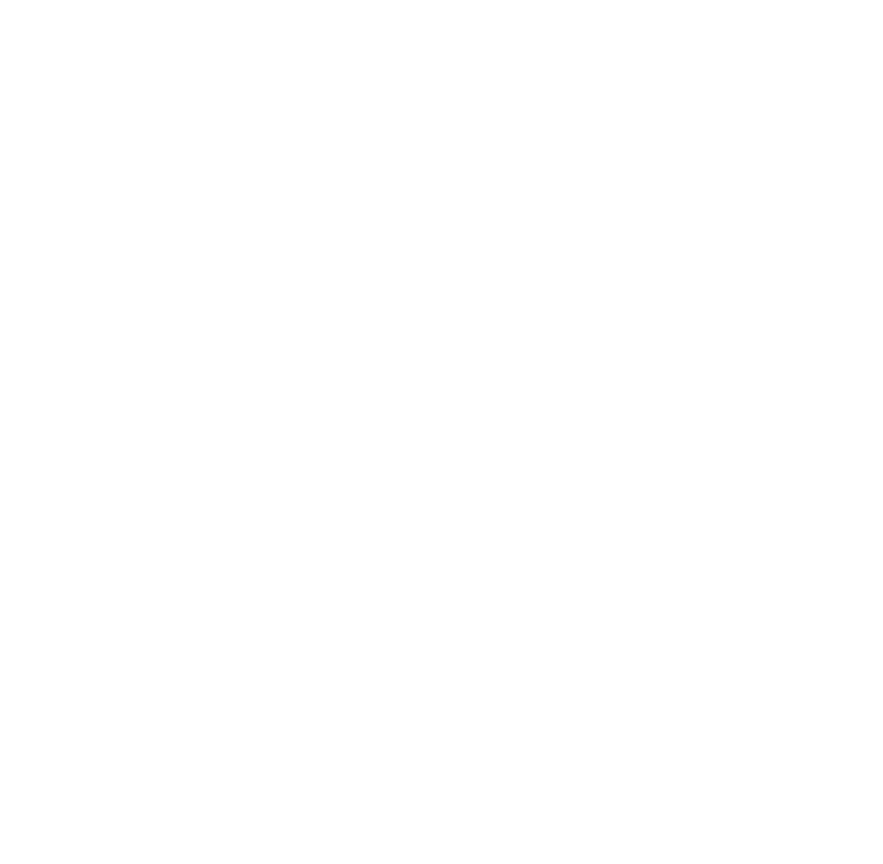
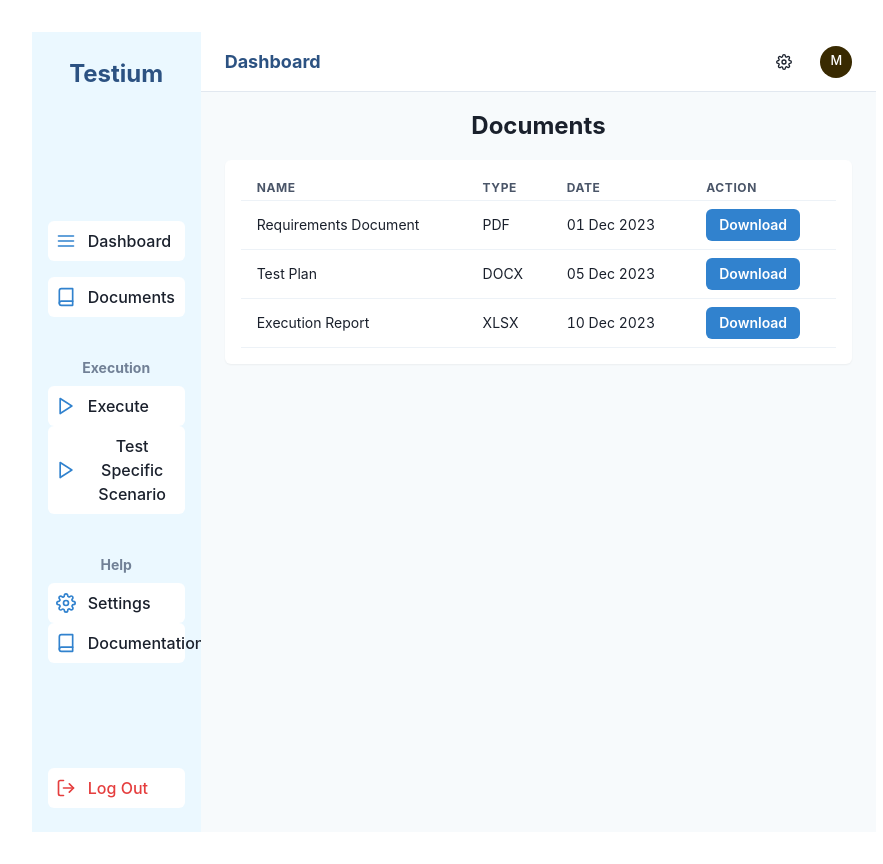
Before and after one commit to 7azemmm/Self-Healing-Framework, a React (Vite) app in the folder Frontend/: page /documents in a window 1280 px wide. Before the commit this address had no page. Shown: the whole page, without its empty margins (186-1069 px from the left). Before the commit the page ends 800 px from the top, so only its background shows below. Built offline with nearby package versions, Linux system fonts and the light colour scheme.

Commit message:
Documents page

```diff
--- a/Frontend/src/routes.js
+++ b/Frontend/src/routes.js
@@ -1,6 +1,7 @@
 import Login from './views/auth/Login'; // Adjust the path as needed
 import Signup from './views/auth/Signup'; // Adjust the path as needed
 import Dashboard from './views/maindashboard/Dashboard.jsx'
+import Documents from './views/maindashboard/Documents.jsx'
 
 const routes = [
   {
@@ -14,6 +15,10 @@
   {
     path :'/dashboard',
     component :Dashboard,
+  },
+  {
+    path :'/documents',
+    component :Documents
   }
 //   {
 //     path: '/',
--- a/Frontend/src/views/common/Sidebar.jsx
+++ b/Frontend/src/views/common/Sidebar.jsx
@@ -20,27 +20,28 @@
 
       {/* Menu */}
       <VStack align="stretch" spacing={4}>
-        <SidebarItem icon={FiMenu} label="Dashboard" />
-        <SidebarItem icon={FiBook} label="Documents" />
+        <SidebarItem icon={FiMenu} label="Dashboard" href="/dashboard" />
+        <SidebarItem icon={FiBook} label="Documents" href="/documents" />
         <SidebarSection label="Execution">
-          <SidebarItem icon={FiPlay} label="Execute" />
-          <SidebarItem icon={FiPlay} label="Test Specific Scenario" />
+          <SidebarItem icon={FiPlay} label="Execute" href="/execute" />
+          <SidebarItem icon={FiPlay} label="Test Specific Scenario" href="/test-scenario" />
         </SidebarSection>
         <SidebarSection label="Help">
-          <SidebarItem icon={FiSettings} label="Settings" />
-          <SidebarItem icon={FiBook} label="Documentation" />
+          <SidebarItem icon={FiSettings} label="Settings" href="/settings" />
+          <SidebarItem icon={FiBook} label="Documentation" href="/documentation" />
         </SidebarSection>
       </VStack>
 
       {/* Logout */}
-      <SidebarItem icon={FiLogOut} label="Log Out" color="red.500" />
+      <SidebarItem icon={FiLogOut} label="Log Out" href="/logout" color="red.500" />
     </Box>
   );
 };
 
 // eslint-disable-next-line react/prop-types
-const SidebarItem = ({ icon, label, color }) => (
+const SidebarItem = ({ icon, label, href, color }) => (
   <Link
+    href={href}
     display="flex"
     alignItems="center"
     p={2}
--- /dev/null
+++ b/Frontend/src/views/maindashboard/Documents.jsx
@@ -0,0 +1,57 @@
+import { Box, Text, Flex, Table, Thead, Tbody, Tr, Th, Td, Button } from "@chakra-ui/react";
+import Sidebar from "../common/Sidebar";
+import Navbar from "../common/Navbar";
+
+const Documents = () => {
+  // Static data for documents
+  const documents = [
+    { name: "Requirements Document", type: "PDF", date: "01 Dec 2023" },
+    { name: "Test Plan", type: "DOCX", date: "05 Dec 2023" },
+    { name: "Execution Report", type: "XLSX", date: "10 Dec 2023" },
+  ];
+
+  return (
+    <Flex h="100vh" overflow="hidden">
+      <Sidebar />
+      <Box flex="1" bg="gray.50" display="flex" flexDirection="column">
+        <Navbar />
+        <Box flex="1" px={6} py={4} overflowY="auto">
+          {/* Header */}
+          <Text fontSize="2xl" fontWeight="bold" mb={4}>
+            Documents
+          </Text>
+
+          {/* Documents Table */}
+          <Box bg="white" p={4} borderRadius="md" shadow="sm">
+            <Table size="sm">
+              <Thead>
+                <Tr>
+                  <Th>Name</Th>
+                  <Th>Type</Th>
+                  <Th>Date</Th>
+                  <Th>Action</Th>
+                </Tr>
+              </Thead>
+              <Tbody>
+                {documents.map((doc, index) => (
+                  <Tr key={index}>
+                    <Td>{doc.name}</Td>
+                    <Td>{doc.type}</Td>
+                    <Td>{doc.date}</Td>
+                    <Td>
+                      <Button size="sm" colorScheme="blue">
+                        Download
+                      </Button>
+                    </Td>
+                  </Tr>
+                ))}
+              </Tbody>
+            </Table>
+          </Box>
+        </Box>
+      </Box>
+    </Flex>
+  );
+};
+
+export default Documents;
```
